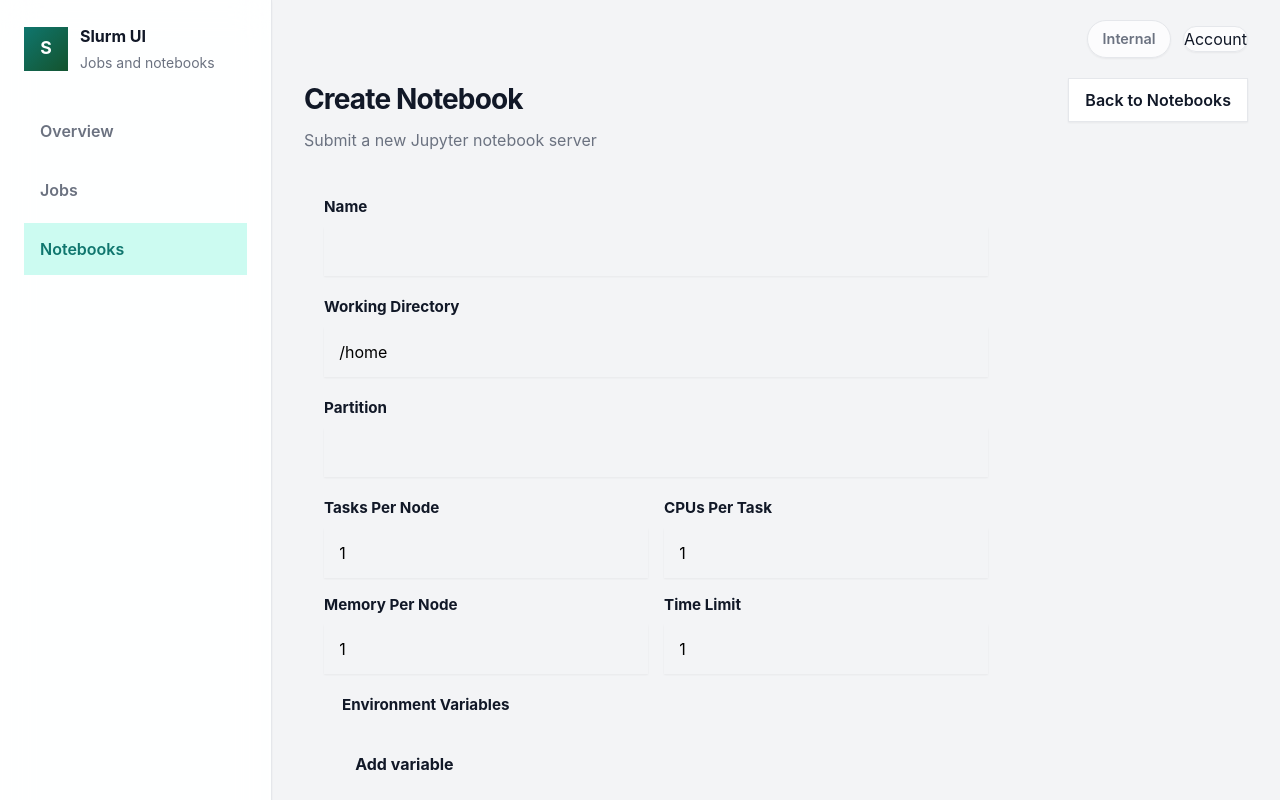
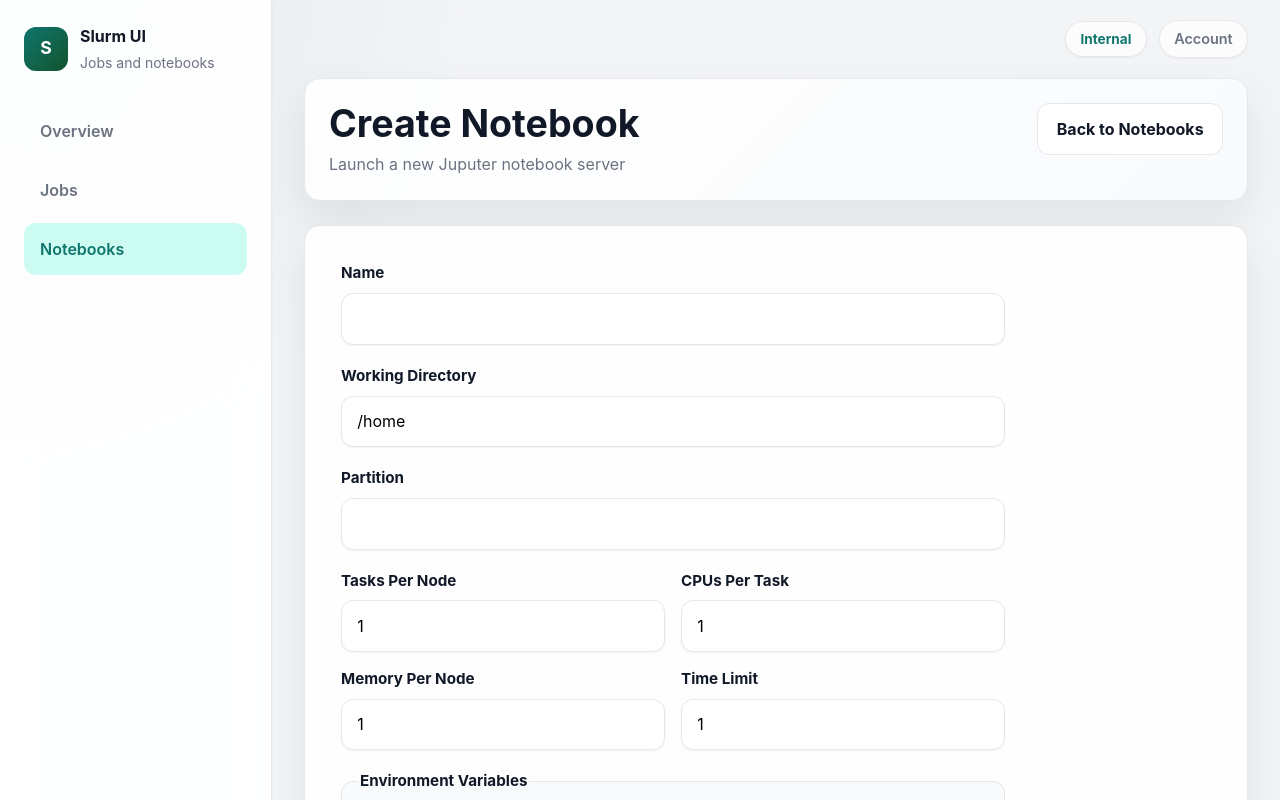
Before and after one commit to paddyoneill/slurm-ui, a SvelteKit app in the folder ui/: page /notebooks/new in a window 1280 px wide. Shown: the top 800 px of the page. Built offline with nearby package versions, Linux system fonts and the light colour scheme.

Commit message:
minor fixes

```diff
--- a/ui/src/lib/components/CreatePage.svelte
+++ b/ui/src/lib/components/CreatePage.svelte
@@ -6,13 +6,13 @@
 	let {
 		title,
 		description,
-		backRef,
+		backHref,
 		backLabel,
 		children
 	}: {
 		title: string;
 		description: string;
-		backRef: AppHref;
+		backHref: AppHref;
 		backLabel: string;
 		children: Snippet;
 	} = $props();
@@ -22,7 +22,7 @@
 	<PageIntro
 		{title}
 		{description}
-		actionHref={backRef}
+		actionHref={backHref}
 		actionLabel={backLabel}
 		actionVariant="secondary"
 	/>
--- a/ui/src/lib/components/JobForm.svelte
+++ b/ui/src/lib/components/JobForm.svelte
@@ -173,9 +173,9 @@
 	.field-input {
 		width: 100%;
 		padding: 0.8rem 0.95rem;
-		border: 1px solid var(--color-border);
+		border: 1px solid var(--colour-border);
 		border-radius: var(--radius-md);
-		background: var(--color-surface);
+		background: var(--colour-surface);
 		box-shadow: var(--shadow-sm);
 		transition:
 			border-color var(--transition-fast),
@@ -183,23 +183,23 @@
 	}
 
 	.field-input:focus {
-		border-color: var(--color-primary);
+		border-color: var(--colour-primary);
 		outline: none;
 		box-shadow: 0 0 0 3px rgb(15 118 110 / 0.14);
 	}
 
 	.field-error {
 		margin: 0;
-		color: var(--color-danger);
+		color: var(--colour-danger);
 		font-size: 0.92rem;
 	}
 
 	.env-fieldset {
 		margin: 0;
 		padding: var(--space-4);
-		border: 1px solid var(--color-border);
+		border: 1px solid var(--colour-border);
 		border-radius: var(--radius-md);
-		background: var(--color-surface-muted);
+		background: var(--colour-surface-muted);
 	}
 
 	.env-list {
@@ -237,7 +237,7 @@
 	.env-add {
 		justify-self: start;
 		background: transparent;
-		color: var(--color-primary);
+		color: var(--colour-primary);
 	}
 
 	.env-add:hover {
@@ -246,7 +246,7 @@
 
 	.env-remove {
 		background: rgb(201 66 66 / 0.1);
-		color: var(--color-danger);
+		color: var(--colour-danger);
 	}
 
 	.env-remove:hover {
@@ -261,7 +261,7 @@
 	.submit-button {
 		min-width: 11rem;
 		padding: 0.9rem 1.25rem;
-		background: var(--color-success);
+		background: var(--colour-success);
 		color: #fff;
 	}
 
@@ -272,5 +272,4 @@
 	.submit-button:disabled {
 		opacity: 0.65;
 	}
-
 </style>
--- a/ui/src/lib/components/PageIntro.svelte
+++ b/ui/src/lib/components/PageIntro.svelte
@@ -33,7 +33,7 @@
 <style>
 	.intro {
 		display: flex;
-		align-content: flex-start;
+		align-items: flex-start;
 		justify-content: space-between;
 		gap: var(--space-4);
 		padding: var(--space-6);
@@ -68,23 +68,23 @@
 		align-items: center;
 		justify-content: center;
 		padding: 0.8rem 1.15rem;
-		border-radius: var(--border-md);
+		border-radius: var(--radius-md);
 		border: 1px solid transparent;
 		font-weight: 700;
 		white-space: nowrap;
 		transition:
-			backgroud-color var(--transition-fast),
+			background-color var(--transition-fast),
 			color var(--transition-fast),
 			border-color var(--transition-fast);
 	}
 
 	.action.primary {
-		background: var(--colour-bg);
+		background: var(--colour-primary);
 		color: #fff;
 	}
 
 	.action.primary:hover {
-		background: #115e59;
+		background: var(--colour-primary-strong);
 	}
 
 	.action.secondary {
--- a/ui/src/lib/validation/base.ts
+++ b/ui/src/lib/validation/base.ts
@@ -2,7 +2,7 @@ import * as v from 'valibot';
 
 export const baseJobFields = {
 	name: v.pipe(v.string(), v.trim(), v.minLength(1, 'Job name is required')),
-	parition: v.optional(v.pipe(v.string(), v.minLength(1, 'Parition cannot be empty'))),
+	partition: v.optional(v.pipe(v.string(), v.minLength(1, 'Partition cannot be empty'))),
 	currentWorkingDirectory: v.pipe(
 		v.string(),
 		v.trim(),
--- a/ui/src/routes/+layout.svelte
+++ b/ui/src/routes/+layout.svelte
@@ -64,7 +64,7 @@
 		grid-template-columns: 17rem 1fr;
 		min-height: 100vh;
 		background:
-			radial-gradient(circle at top left, rgb(15 118 110 / 0.08), transparent 28%), var(--color-bg);
+			radial-gradient(circle at top left, rgb(15 118 110 / 0.08), transparent 28%), var(--colour-bg);
 	}
 
 	.app-sidebar {
@@ -162,21 +162,22 @@
 
 	.utility-chip,
 	.utility-meta {
+		display: inline-flex;
+		align-items: center;
+		padding: 0.45rem 0.9rem;
 		border: 1px solid var(--colour-border);
 		border-radius: 999px;
-		background: rgb(255 255 255 /0.78);
+		background: rgb(255 255 255 / 0.78);
 		box-shadow: var(--shadow-sm);
 	}
 
 	.utility-chip {
-		padding: 0.45rem 0.85rem;
 		color: var(--colour-primary);
 		font-size: 0.85rem;
 		font-weight: 700;
 	}
 
-	.utility-chip {
-		padding: 0.45rem 0.9rem;
+	.utility-meta {
 		color: var(--colour-text-muted);
 		font-size: 0.9rem;
 		font-weight: 600;
--- a/ui/src/routes/jobs/JobTable.svelte
+++ b/ui/src/routes/jobs/JobTable.svelte
@@ -75,7 +75,7 @@
 
 <style>
 	.table-shell {
-		border: 1px solid var(--color-border);
+		border: 1px solid var(--colour-border);
 		border-radius: var(--radius-lg);
 		background: rgb(255 255 255 / 0.94);
 		box-shadow: var(--shadow-md);
@@ -95,14 +95,14 @@
 	th,
 	td {
 		padding: 1rem 1.1rem;
-		border-top: 1px solid var(--color-border);
+		border-top: 1px solid var(--colour-border);
 		text-align: left;
 	}
 
 	thead th {
 		border-top: 0;
-		background: var(--color-surface-muted);
-		color: var(--color-text-muted);
+		background: var(--colour-surface-muted);
+		color: var(--colour-text-muted);
 		font-size: 0.82rem;
 		font-weight: 800;
 		letter-spacing: 0.04em;
@@ -119,7 +119,7 @@
 
 	.empty {
 		padding: 2.5rem 1rem;
-		color: var(--color-text-muted);
+		color: var(--colour-text-muted);
 		text-align: center;
 	}
 
@@ -129,7 +129,7 @@
 	}
 
 	.age {
-		color: var(--color-text-muted);
+		color: var(--colour-text-muted);
 	}
 
 	.action-cell {
@@ -142,7 +142,7 @@
 		border: 0;
 		border-radius: var(--radius-md);
 		background: rgb(201 66 66 / 0.12);
-		color: var(--color-danger);
+		color: var(--colour-danger);
 		font-weight: 700;
 	}
 
--- a/ui/src/routes/jobs/new/+page.svelte
+++ b/ui/src/routes/jobs/new/+page.svelte
@@ -2,8 +2,9 @@
 	import JobForm from '$lib/components/JobForm.svelte';
 	import { createJobSchema } from '$lib/validation/job';
 	import * as v from 'valibot';
+	import { goto } from '$app/navigation';
 	import { resolve } from '$app/paths';
-	import { goto } from '$app/navigation';
+	import CreatePage from '$lib/components/CreatePage.svelte';
 
 	let name = $state('');
 	let script = $state('');
@@ -23,7 +24,7 @@
 		const input = {
 			name,
 			script,
-			parition: partition || undefined,
+			partition: partition || undefined,
 			currentWorkingDirectory,
 			environment: envVars
 				.filter((e) => e.key.trim())
@@ -63,15 +64,12 @@
 	}
 </script>
 
-<section class="page-copy">
-	<div>
-		<h2>Create Job</h2>
-		<p>Submit a new batch job to Slurm</p>
-	</div>
-	<a href={resolve('/jobs')} class="page-link">Back to Jobs</a>
-</section>
-
-<div class="form-shell">
+<CreatePage
+	title="Create Job"
+	description="Submit a new batch job to Slurm"
+	backHref="/jobs"
+	backLabel="Back to Jobs"
+>
 	<JobForm
 		bind:name
 		bind:partition
@@ -93,46 +91,9 @@
 			</label>
 		</div>
 	</JobForm>
-</div>
+</CreatePage>
 
 <style>
-	.page-copy {
-		display: flex;
-		align-items: flex-start;
-		justify-content: space-between;
-		gap: var(--space-4);
-		margin-bottom: var(--space-6);
-	}
-
-	h2 {
-		margin: 0;
-		font-size: 1.75rem;
-		letter-spacing: -0.03em;
-	}
-
-	p {
-		margin: var(--space-2) 0 0;
-		color: var(--colour-text-muted);
-	}
-
-	.page-link {
-		display: inline-flex;
-		align-items: center;
-		justify-content: center;
-		min-height: 2.75rem;
-		padding: 0 1rem;
-		border: 1px solid var(--colour-border);
-		border-radius: var(--border-md);
-		background: var(--colour-surface);
-		font-weight: 600;
-		box-shadow: var(--shadow-sm);
-	}
-
-	.form-shell {
-		display: flex;
-		align-items: flex-start;
-	}
-
 	.field-label {
 		display: block;
 		font-size: 0.875rem;
@@ -153,13 +114,7 @@
 	.field-error {
 		display: block;
 		margin-top: var(--space-1);
-		color: #dc2626;
-		font-width: 0.875rem;
-	}
-
-	@media (max-width: 760px) {
-		.page-copy {
-			flex-direction: column;
-		}
+		color: var(--colour-danger);
+		font-size: 0.875rem;
 	}
 </style>
--- a/ui/src/routes/layout.css
+++ b/ui/src/routes/layout.css
@@ -11,12 +11,14 @@
 	--colour-primary: #0f766e;
 	--colour-primary-soft: #ccfbf1;
 	--colour-primary-strong: #115e59;
+	--colour-danger: #c94242;
+	--colour-success: #15803d;
 
 	--shadow-sm: 0 1px 2px rgba(0 0 0 / 0.05);
 	--shadow-md: 0 18px 40px rgba(15 23 42 / 0.08);
 
 	--radius-sm: 0.375rem;
-	--radium-md: 0.75rem;
+	--radius-md: 0.75rem;
 	--radius-lg: 1rem;
 
 	--space-1: 0.25rem;
@@ -27,7 +29,6 @@
 	--space-6: 1.5rem;
 	--space-8: 2rem;
 
-	--transistion-fast: 140ms ease;
 	--transistion-fast: 180ms ease;
 }
 
--- a/ui/src/routes/notebooks/new/+page.svelte
+++ b/ui/src/routes/notebooks/new/+page.svelte
@@ -4,6 +4,7 @@
 	import * as v from 'valibot';
 	import { goto } from '$app/navigation';
 	import { resolve } from '$app/paths';
+	import CreatePage from '$lib/components/CreatePage.svelte';
 
 	let name = $state('');
 	let partition = $state('');
@@ -63,15 +64,12 @@
 	}
 </script>
 
-<section class="page-copy">
-	<div>
-		<h2>Create Notebook</h2>
-		<p>Submit a new Jupyter notebook server</p>
-	</div>
-	<a href={resolve('/notebooks')} class="page-link">Back to Notebooks</a>
-</section>
-
-<div class="form-shell">
+<CreatePage
+	title="Create Notebook"
+	description="Launch a new Juputer notebook server"
+	backHref="/notebooks"
+	backLabel="Back to Notebooks"
+>
 	<JobForm
 		bind:name
 		bind:partition
@@ -93,46 +91,9 @@
 			</label>
 		</div>
 	</JobForm>
-</div>
+</CreatePage>
 
 <style>
-	.page-copy {
-		display: flex;
-		align-items: flex-start;
-		justify-content: space-between;
-		gap: var(--space-4);
-		margin-bottom: var(--space-6);
-	}
-
-	h2 {
-		margin: 0;
-		font-size: 1.75rem;
-		letter-spacing: -0.03em;
-	}
-
-	p {
-		margin: var(--space-2) 0 0;
-		color: var(--colour-text-muted);
-	}
-
-	.page-link {
-		display: inline-flex;
-		align-items: center;
-		justify-content: center;
-		min-height: 2.75rem;
-		padding: 0 1rem;
-		border: 1px solid var(--colour-border);
-		border-radius: var(--border-md);
-		background: var(--colour-surface);
-		font-weight: 600;
-		box-shadow: var(--shadow-sm);
-	}
-
-	.form-shell {
-		display: flex;
-		align-items: flex-start;
-	}
-
 	.field-label {
 		display: block;
 		font-size: 0.875rem;
@@ -153,13 +114,7 @@
 	.field-error {
 		display: block;
 		margin-top: var(--space-1);
-		color: #dc2626;
-		font-width: 0.875rem;
-	}
-
-	@media (max-width: 760px) {
-		.page-copy {
-			flex-direction: column;
-		}
+		color: var(--colour-danger);
+		font-size: 0.875rem;
 	}
 </style>
```
Also changed, not shown: ui/src/routes/notebooks/NotebookTable.svelte (+7 -7 lines).
